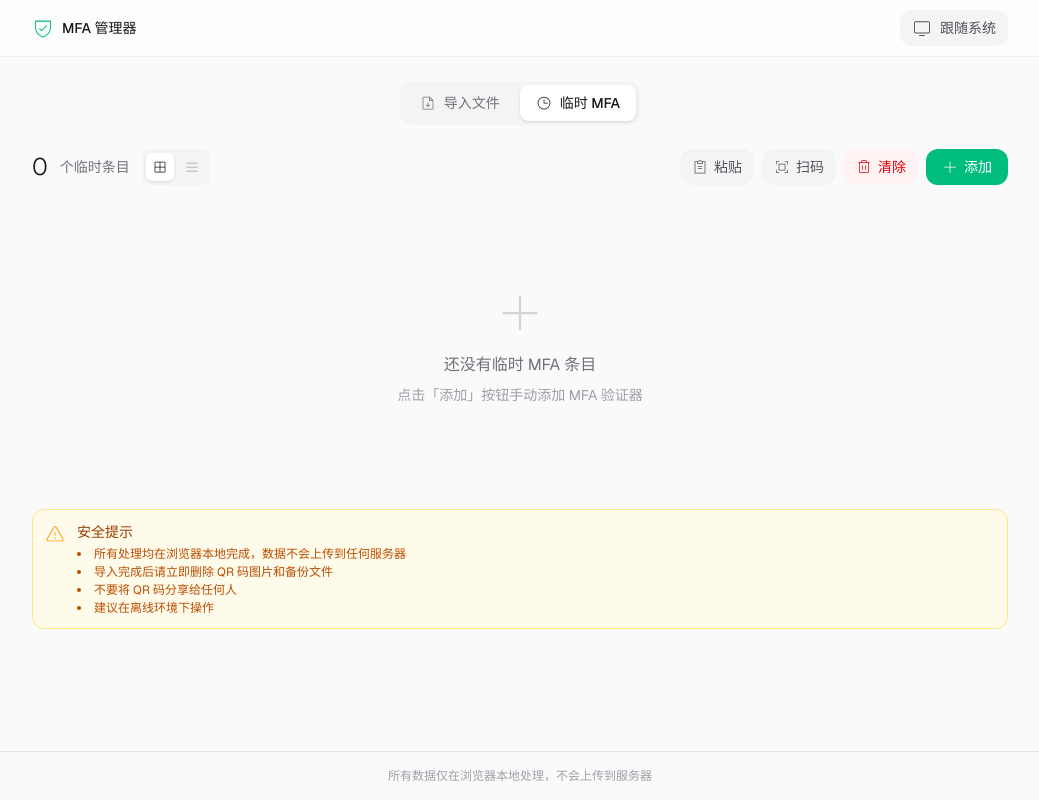
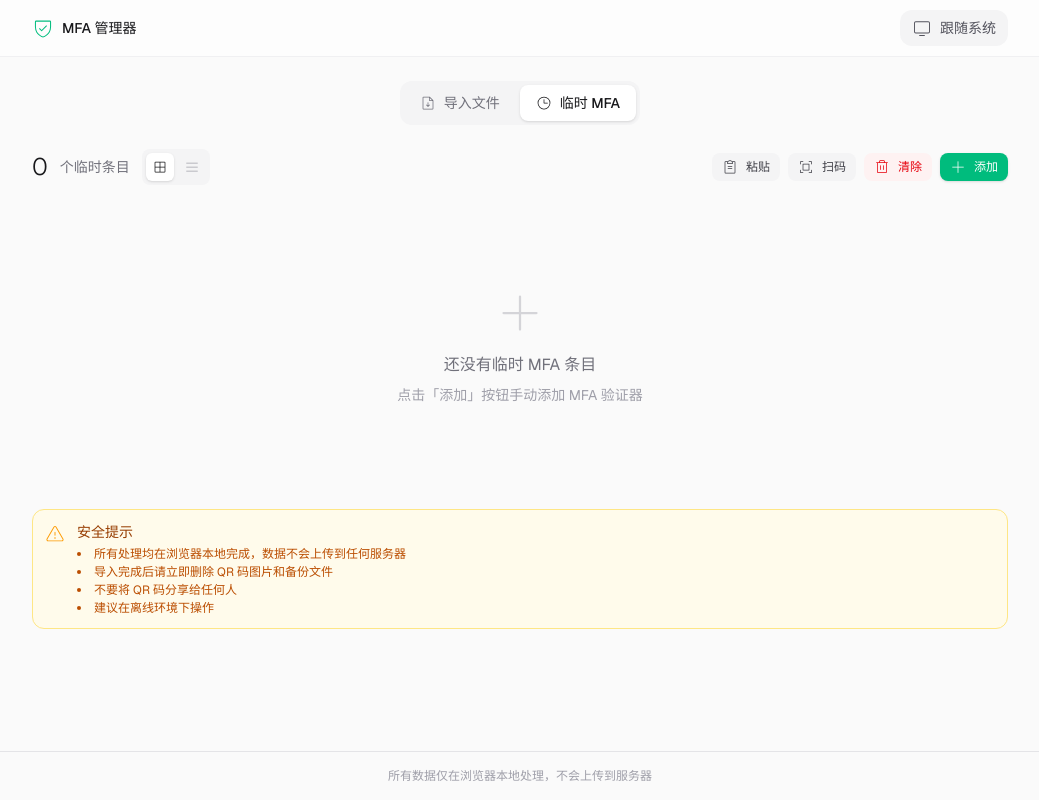
Before and after one commit to Souitou-iop/FlashOTP, a Next.js app: page / in a window 1280 px wide. Both pictures are taken after a click on the button "临时 MFA". Shown: the whole page, without its empty margins (120-1159 px from the left). Built offline with nearby package versions, Linux system fonts and the light colour scheme.

Commit message:
Add button click animations with framer-motion

```diff
--- a/app/page.tsx
+++ b/app/page.tsx
@@ -1,6 +1,7 @@
 "use client"
 
 import { useCallback, useState } from "react"
+import { motion } from "framer-motion"
 import JSZip from "jszip"
 import { saveAs } from "file-saver"
 import { QRCodeSVG } from "qrcode.react"
@@ -13,6 +14,7 @@ import { SecurityWarning } from "@/components/SecurityWarning"
 import { TempMfaPanel } from "@/components/TempMfaPanel"
 import { SearchBar } from "@/components/SearchBar"
 import { ImportHistory } from "@/components/ImportHistory"
+import { Button, IconButton } from "@/components/Button"
 import { parseMfaJson, parseOtpUri } from "@/lib/parser"
 import { categorize } from "@/lib/categorizer"
 import type { CategorizedEntry } from "@/lib/types"
@@ -117,12 +119,9 @@ export default function Home() {
         <div className="max-w-5xl mx-auto flex items-center justify-between px-4 sm:px-6 h-14">
           <div className="flex items-center gap-2">
             {tab === "import" && entries.length > 0 && (
-              <button
-                onClick={handleReset}
-                className="p-1.5 rounded-lg hover:bg-zinc-200 dark:hover:bg-zinc-800 transition-colors mr-1"
-              >
+              <IconButton onClick={handleReset} title="返回" className="mr-1">
                 <ArrowLeft size={18} weight="light" />
-              </button>
+              </IconButton>
             )}
             <ShieldCheck
               size={22}
@@ -139,7 +138,8 @@ export default function Home() {
       <main className="flex-1 max-w-5xl w-full mx-auto px-4 sm:px-6 py-6">
         {/* 标签切换 */}
         <div className="flex items-center gap-1 p-1 mb-6 bg-zinc-100 dark:bg-zinc-800/50 rounded-xl w-fit mx-auto">
-          <button
+          <motion.button
+            whileTap={{ scale: 0.95 }}
             onClick={() => setTab("import")}
             className={`flex items-center gap-2 px-4 py-2 rounded-lg text-sm font-medium transition-colors ${
               tab === "import"
@@ -149,8 +149,9 @@ export default function Home() {
           >
             <FileArrowDown size={16} weight="light" />
             导入文件
-          </button>
-          <button
+          </motion.button>
+          <motion.button
+            whileTap={{ scale: 0.95 }}
             onClick={() => setTab("temp")}
             className={`flex items-center gap-2 px-4 py-2 rounded-lg text-sm font-medium transition-colors ${
               tab === "temp"
@@ -160,7 +161,7 @@ export default function Home() {
           >
             <Clock size={16} weight="light" />
             临时 MFA
-          </button>
+          </motion.button>
         </div>
 
         {/* 内容区域 */}
--- /dev/null
+++ b/components/Button.tsx
@@ -0,0 +1,98 @@
+"use client"
+
+import { motion } from "framer-motion"
+import { type ReactNode, type ButtonHTMLAttributes } from "react"
+
+interface ButtonProps extends ButtonHTMLAttributes<HTMLButtonElement> {
+  children: ReactNode
+  variant?: "primary" | "secondary" | "danger" | "ghost"
+  size?: "sm" | "md" | "lg"
+}
+
+const variants = {
+  primary:
+    "bg-emerald-500 hover:bg-emerald-600 text-white shadow-sm",
+  secondary:
+    "bg-zinc-100 hover:bg-zinc-200 dark:bg-zinc-800 dark:hover:bg-zinc-700 text-zinc-700 dark:text-zinc-300",
+  danger:
+    "bg-red-50 hover:bg-red-100 dark:bg-red-950/30 dark:hover:bg-red-950/50 text-red-600 dark:text-red-400",
+  ghost:
+    "bg-transparent hover:bg-zinc-100 dark:hover:bg-zinc-800 text-zinc-600 dark:text-zinc-400",
+}
+
+const sizes = {
+  sm: "px-2.5 py-1.5 text-xs rounded-lg",
+  md: "px-3.5 py-2 text-sm rounded-xl",
+  lg: "px-5 py-2.5 text-sm rounded-xl",
+}
+
+export function Button({
+  children,
+  variant = "secondary",
+  size = "md",
+  className = "",
+  disabled,
+  ...props
+}: ButtonProps) {
+  return (
+    <motion.button
+      whileTap={{ scale: 0.95 }}
+      whileHover={{ scale: 1.02 }}
+      transition={{ type: "spring", stiffness: 400, damping: 17 }}
+      className={`
+        inline-flex items-center justify-center gap-2 font-medium
+        transition-colors duration-150
+        disabled:opacity-50 disabled:cursor-not-allowed
+        ${variants[variant]}
+        ${sizes[size]}
+        ${className}
+      `}
+      disabled={disabled}
+      {...(props as any)}
+    >
+      {children}
+    </motion.button>
+  )
+}
+
+// 图标按钮
+interface IconButtonProps extends ButtonHTMLAttributes<HTMLButtonElement> {
+  children: ReactNode
+  variant?: "default" | "danger" | "ghost"
+  title: string
+}
+
+const iconVariants = {
+  default:
+    "bg-zinc-100 dark:bg-zinc-800 hover:bg-zinc-200 dark:hover:bg-zinc-700 text-zinc-500 dark:text-zinc-400",
+  danger:
+    "bg-red-50 dark:bg-red-950/30 hover:bg-red-100 dark:hover:bg-red-950/50 text-red-500 dark:text-red-400",
+  ghost:
+    "bg-transparent hover:bg-zinc-100 dark:hover:bg-zinc-800 text-zinc-400 hover:text-zinc-600 dark:hover:text-zinc-300",
+}
+
+export function IconButton({
+  children,
+  variant = "default",
+  className = "",
+  disabled,
+  ...props
+}: IconButtonProps) {
+  return (
+    <motion.button
+      whileTap={{ scale: 0.85 }}
+      whileHover={{ scale: 1.1 }}
+      transition={{ type: "spring", stiffness: 400, damping: 17 }}
+      className={`
+        p-1.5 rounded-lg transition-colors duration-150
+        disabled:opacity-50 disabled:cursor-not-allowed
+        ${iconVariants[variant]}
+        ${className}
+      `}
+      disabled={disabled}
+      {...(props as any)}
+    >
+      {children}
+    </motion.button>
+  )
+}
--- a/components/TempMfaPanel.tsx
+++ b/components/TempMfaPanel.tsx
@@ -14,6 +14,7 @@ import { SearchBar } from "./SearchBar"
 import { QrScanner } from "./QrScanner"
 import { QrListItem } from "./QrListItem"
 import { ViewToggle } from "./ViewToggle"
+import { Button, IconButton } from "./Button"
 import { useKeyboard } from "@/lib/useKeyboard"
 
 export function TempMfaPanel() {
@@ -329,51 +330,28 @@ export function TempMfaPanel() {
         <div className="flex items-center gap-2">
           {entries.length > 0 && (
             <>
-              <button
-                onClick={toggleSelectAll}
-                className="flex items-center gap-1.5 px-3 py-2 rounded-xl text-sm
-                  bg-zinc-100 hover:bg-zinc-200 dark:bg-zinc-800 dark:hover:bg-zinc-700
-                  text-zinc-600 dark:text-zinc-300
-                  transition-colors"
-              >
+              <Button onClick={toggleSelectAll} size="sm">
                 {allSelected ? "取消全选" : "全选"}
-              </button>
+              </Button>
 
               {hasSelection && (
                 <>
-                  <button
-                    onClick={handleDeleteSelected}
-                    className="flex items-center gap-1.5 px-3 py-2 rounded-xl text-sm
-                      bg-red-50 hover:bg-red-100 dark:bg-red-950/30 dark:hover:bg-red-950/50
-                      text-red-600 dark:text-red-400
-                      transition-colors"
-                  >
+                  <Button onClick={handleDeleteSelected} variant="danger" size="sm">
                     <Trash size={16} weight="light" />
                     删除选中
-                  </button>
-                  <button
-                    onClick={handleDownloadAll}
-                    className="flex items-center gap-1.5 px-3 py-2 rounded-xl text-sm
-                      bg-zinc-100 hover:bg-zinc-200 dark:bg-zinc-800 dark:hover:bg-zinc-700
-                      text-zinc-600 dark:text-zinc-300
-                      transition-colors"
-                  >
+                  </Button>
+                  <Button onClick={handleDownloadAll} size="sm">
                     <DownloadSimple size={16} weight="light" />
                     下载选中
-                  </button>
+                  </Button>
                 </>
               )}
 
               <div className="relative group">
-                <button
-                  className="flex items-center gap-1.5 px-3 py-2 rounded-xl text-sm
-                    bg-zinc-100 hover:bg-zinc-200 dark:bg-zinc-800 dark:hover:bg-zinc-700
-                    text-zinc-600 dark:text-zinc-300
-                    transition-colors"
-                >
+                <Button size="sm">
                   <FileArrowDown size={16} weight="light" />
                   导出
-                </button>
+                </Button>
                 <div className="absolute right-0 top-full mt-1 w-40 py-1 rounded-xl
                   bg-white dark:bg-zinc-800
                   border border-zinc-200 dark:border-zinc-700
@@ -392,55 +370,38 @@ export function TempMfaPanel() {
               </div>
             </>
           )}
-          <button
-            onClick={handlePasteFromClipboard}
-            className="flex items-center gap-1.5 px-3 py-2 rounded-xl text-sm
-              bg-zinc-100 hover:bg-zinc-200 dark:bg-zinc-800 dark:hover:bg-zinc-700
-              text-zinc-600 dark:text-zinc-300
-              transition-colors"
-            title="从剪贴板粘贴 otpauth:// URI"
-          >
+          <Button onClick={handlePasteFromClipboard} size="sm" title="从剪贴板粘贴 otpauth:// URI">
             <ClipboardText size={16} weight="light" />
             粘贴
-          </button>
-          <button
-            onClick={() => setScannerOpen(true)}
-            className="flex items-center gap-1.5 px-3 py-2 rounded-xl text-sm
-              bg-zinc-100 hover:bg-zinc-200 dark:bg-zinc-800 dark:hover:bg-zinc-700
-              text-zinc-600 dark:text-zinc-300
-              transition-colors"
-            title="扫描 QR 码"
-          >
+          </Button>
+          <Button onClick={() => setScannerOpen(true)} size="sm" title="扫描 QR 码">
             <Scan size={16} weight="light" />
             扫码
-          </button>
-          <button
+          </Button>
+          <Button
             onClick={() => {
               if (confirm("确定清除所有临时 MFA 数据？此操作不可恢复。")) {
                 removeEntries()
               }
             }}
-            className="flex items-center gap-1.5 px-3 py-2 rounded-xl text-sm
-              bg-red-50 hover:bg-red-100 dark:bg-red-950/30 dark:hover:bg-red-950/50
-              text-red-600 dark:text-red-400
-              transition-colors"
+            variant="danger"
+            size="sm"
             title="清除所有数据"
           >
             <Trash size={16} weight="light" />
             清除
-          </button>
-          <button
+          </Button>
+          <Button
             onClick={() => {
               setEditingEntry(null)
               setModalOpen(true)
             }}
-            className="flex items-center gap-1.5 px-4 py-2 rounded-xl text-sm
-              bg-emerald-500 hover:bg-emerald-600 text-white
-              transition-colors"
+            variant="primary"
+            size="sm"
           >
             <Plus size={16} weight="light" />
             添加
-          </button>
+          </Button>
         </div>
       </div>
 
```
